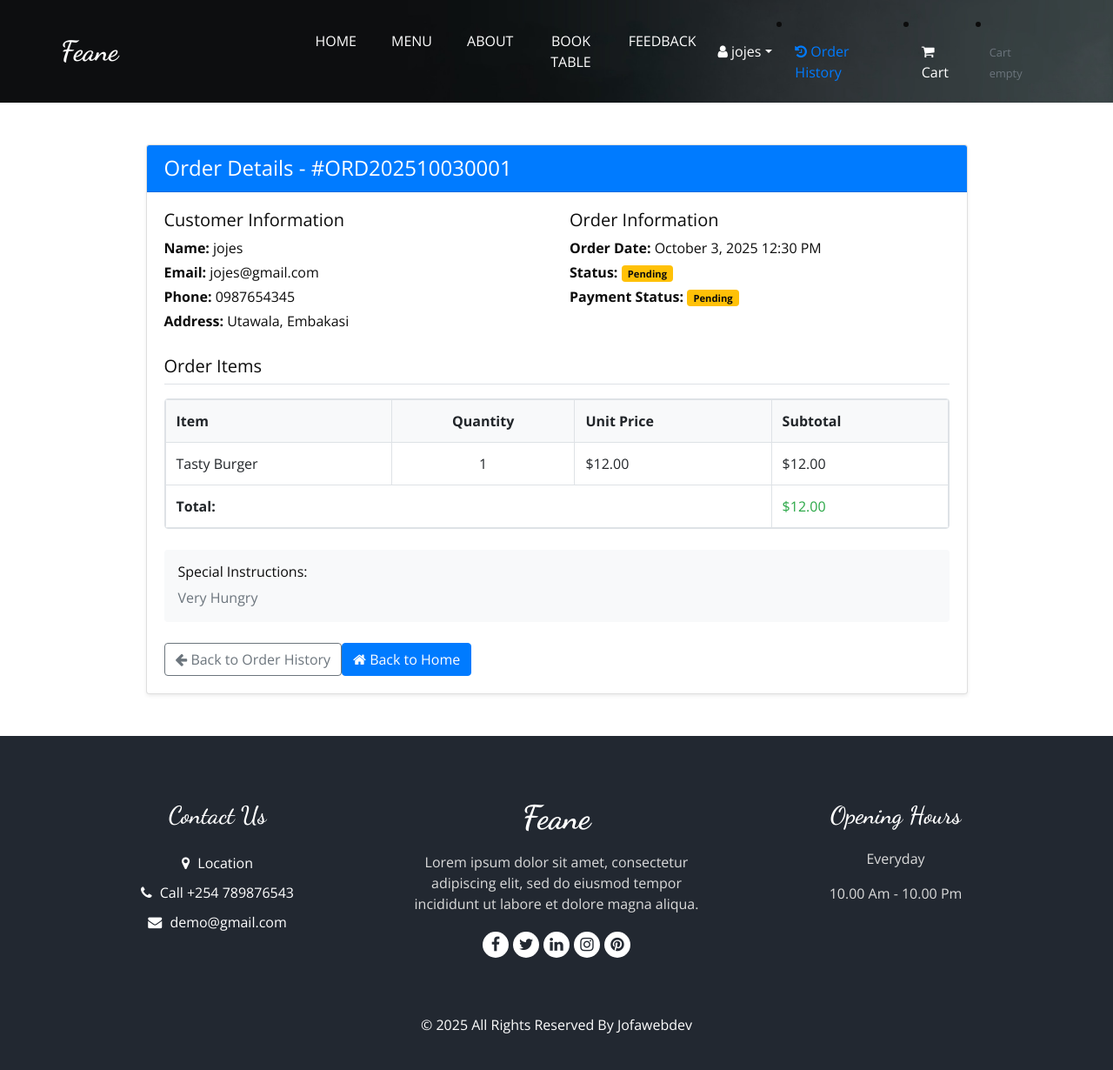
After one commit to jofawebdev/Restaurant, a Django app: page /order/detail/3/ in a window 1280 px wide. The commit adds this page. Shown: the whole page at 87% size. Run offline with Django 5.2, Linux system fonts and the light colour scheme; a user stored in the database is signed in; data comes from the database, SQL or seed files in the repository; both versions use the stored data as it was after the commit; some libraries are stand-ins or nearby versions.

Commit message:
Added Order History Functions

```diff
--- a/Base_App/templates/Base_App/base.html
+++ b/Base_App/templates/Base_App/base.html
@@ -104,6 +104,12 @@
                                             </form>
                                         </div>
                                     </div>
+
+                                    <li class="nav-item">
+                                        <a class="nav-link" href="{% url 'order_history' %}">
+                                            <i class="fa fa-history"></i> Order History
+                                        </a>
+                                    </li>
                                 {% else %}
                                     <!-- Display login and register options for unauthenticated users -->
                                     <a href="{% url 'login' %}" class="btn btn-sm btn-outline-light mr-2">
--- /dev/null
+++ b/Base_App/templates/Base_App/order_detail.html
@@ -0,0 +1,163 @@
+{% extends "Base_App/base.html" %}
+{% load static %}
+
+{% block class %}class="sub_page"{% endblock class %}
+
+{% block main %}
+    <section class="layout_padding py-5">
+        <div class="container">
+            <div class="row justify-content-center">
+                <div class="col-12 col-lg-10">
+                    <!-- Order Details Card -->
+                    <div class="card shadow-sm">
+                        <div class="card-header bg-primary text-white">
+                            <h4 class="mb-0">Order Details - #{{ order.order_number }}</h4>
+                        </div>
+
+                        <div class="card-body">
+                            <!-- Customer & Order Information Section -->
+                            <div class="row mb-4">
+                                <div class="col-md-6">
+                                    <h5>Customer Information</h5>
+                                    <p class="mb-1"><strong>Name:</strong> {{ order.customer_name }} </p>
+
+                                    <p class="mb-1"><strong>Email:</strong> {{ order.customer_email }} </p>
+
+                                    <p class="mb-1"><strong>Phone:</strong> {{ order.customer_phone }} </p>
+
+                                    {% if order.customer_address %}
+                                        <p class="mb-1"><strong>Address:</strong> {{ order.customer_address }} </p>
+                                    {% endif %}
+                                </div>
+
+                                <div class="col-md-6">
+                                    <h5>Order Information</h5>
+                                    <p class="mb-1"><strong>Order Date:</strong> {{ order.created_at|date:"F j, Y g:i A" }} </p>
+                                    <p class="mb-1"><strong>Status:</strong>
+                                        <span class="badge {% if order.status == 'completed' %}bg-success{% elif order.status == 'cancelled' %}bg-danger{% else %}bg-warning{% endif %}">
+                                            {{ order.get_status_display }}
+                                        </span>
+                                    </p>
+                                    <p class="mb-1"><strong>Payment Status:</strong>
+                                        <span class="badge {% if order.payment_status == 'paid' %}bg-success
+                                        {% else %}bg-warning{% endif %}">
+                                            {{ order.get_payment_status_display }}
+                                        </span>
+                                    </p>
+                                </div>
+                            </div>
+
+                            <!-- Order Items Table Section -->
+                            <h5 class="border-bottom pb-2 mb-3">Order Items</h5>
+
+                            <!-- Responsive table container with custom border styling -->
+                            <div class="table-responsive border rounded">
+                                <!-- Table with permanent borders and enhanced styling -->
+                                <table class="table table-bordered mb-0">
+                                    <thead class="table-light">
+                                        <tr>
+                                            <!-- Table Headers with explicit border styling -->
+                                            <th scope="col" class="text-nowrap border-end">Item</th>
+                                            <th  scope="col" class="text-center textnowrap border-end">Quantity</th>
+                                            <th scope="col" class="text-end text-nowrap border-end">Unit Price</th>
+                                            <th scope="col" class="text-end text-nowrap">Subtotal</th>
+                                        </tr>
+                                    </thead>
+
+                                    <tbody>
+                                        <!-- Loop through each order item -->
+                                        {% for item in order_items %}
+                                            <tr>
+                                                <!-- Item name with right border -->
+                                                <td class="text-nowrap border-end">{{ item.item_name }}</td>
+                                                <!-- Item quantity, centered with right border -->
+                                                <td class="text-center border-end">{{ item.quantity }}</td>
+                                                <!-- Individual item price, right-aligned with right border -->
+                                                <td class="text-end border-end">${{ item.final_price|floatformat:2 }}</td>
+                                                <!-- Item subtotal (quantity x price), right-aligned -->
+                                                <td class="text-end">
+                                                    ${{ item.subtotal|floatformat:2 }}
+                                                </td>
+                                            </tr>
+                                        {% empty %}
+                                            <!-- Empty state row -->
+                                            <tr>
+                                                <td colspan="4" class="text-center py-3 text-muted border-top">
+                                                    No items found in this order.
+                                                </td>
+                                            </tr>
+                                        {% endfor %}
+                                    </tbody>
+
+                                    <tfoot>
+                                        <!-- Order total row with top border -->
+                                        <tr class="border-top">
+                                            <td colspan="3" class="text-end border-end">
+                                                <strong>Total:</strong>
+                                            </td>
+                                            <td class="text-end text-success fw-bold">
+                                                ${{ order.final_total|floatformat:2 }}
+                                            </td>
+                                        </tr>
+                                    </tfoot>
+                                </table>
+                            </div>
+                            <!-- /End of table-responsive div -->
+
+                            <!-- Special Instructions Section (conditional display) -->
+                            {% if order.special_instructions %}
+                                <div class="mt-4 p-3 bg-light rounded">
+                                    <h6>Special Instructions:</h6>
+                                    <p class="text-muted mb-0">
+                                        {{ order.special_instructions }}
+                                    </p>
+                                </div>
+                            {% endif %}
+
+                            <!-- Action Buttons -->
+                            <div class="mt-4 d-flex gap-2 flex-wrap">
+                                <a href="{% url 'order_history' %}" class="btn btn-outline-secondary me-2">
+                                    <i class="fa fa-arrow-left"></i>
+                                    Back to Order History
+                                </a>
+                                <a href="{% url 'Home' %}" class="btn btn-primary">
+                                    <i class="fa fa-home"></i> Back to Home
+                                </a>
+                            </div>
+                        </div>
+                    </div>
+                    <!-- /End of Card -->
+                </div>
+            </div>
+        </div>
+    </section>
+
+    <!-- Custom CSS to ensure borders are always visible -->
+    <style>
+        /* Ensure table borders are always clearly visible */
+        .table-bordered {
+            border: 1px solid #dee2e6 !important;
+        }
+
+        .table-bordered th,
+        .table-bordered td {
+            border: 1px solid #dee2e6 !important;
+        }
+
+        /* Enhance border visibility on table headers */
+        .table-light th {
+            background-color: #f8f9fa;
+            border-color: #dee2e6 !important;
+        }
+
+        /* Ensure border consistency on hover */
+        .table tbody tr:hover {
+            background-color: rgba(0, 0, 0, 0.02);
+        }
+
+        /* Style for the table container border */
+        .table-responsive.border {
+            border: 1px solid #dee2e6 !important;
+        }
+    </style>
+{% endblock main %}
```
Also changed, not shown: Base_App/admin.py (+14 -0 lines), Base_App/templates/Base_App/order_history.html (added, +74 -0 lines), db.sqlite3.
